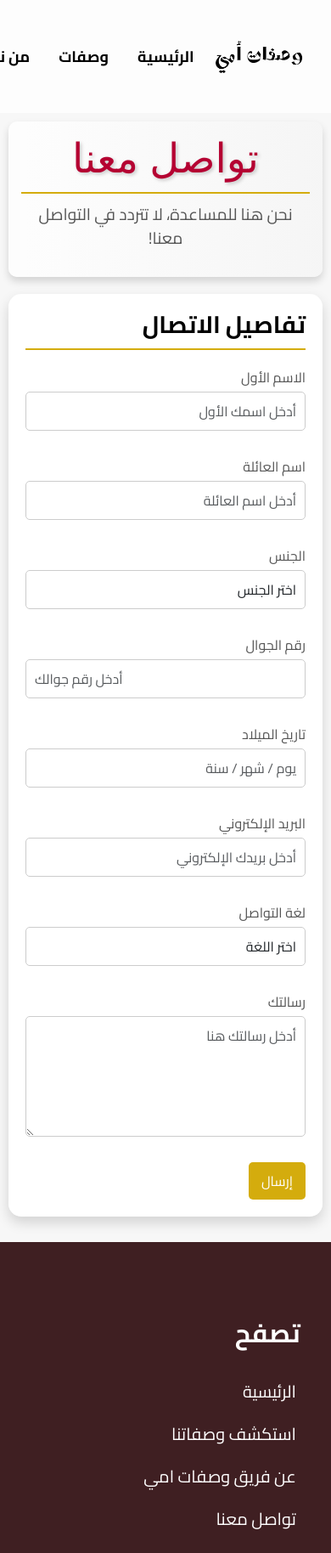
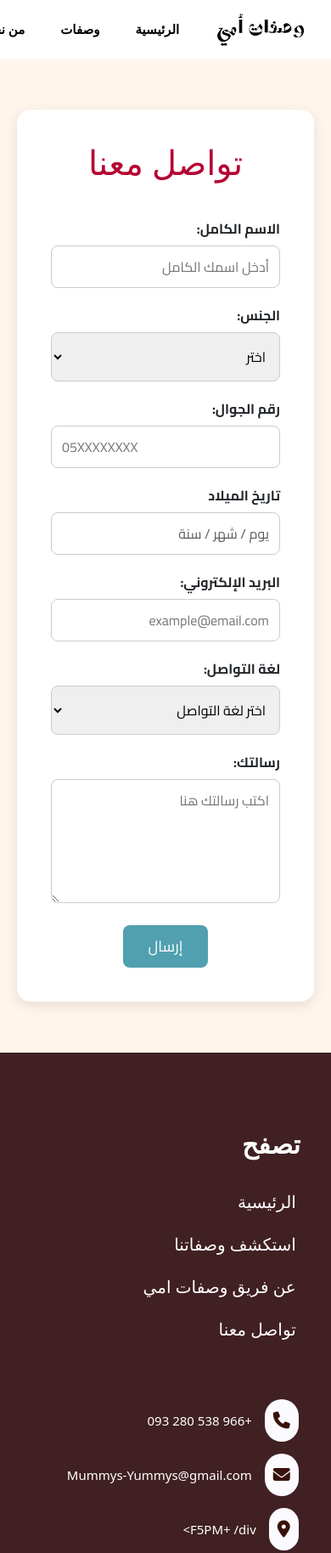
Before and after one commit to RawanTallha/Mummy-s_Yummys, a plain HTML site: page contact.html in a window 390 px wide. Shown: the top 1828 px of the page at 85% size. Drawn offline with nearby package versions, Linux system fonts and the light colour scheme; a web font is replaced by a local one.

Commit message:
fix all problem

```diff
--- a/CSS/contact.css
+++ b/CSS/contact.css
@@ -1,24 +1,8 @@
-@font-face {
-  font-family: 'XPVosta';
-  src: url('/fonts/XP-Vosta/XP-Vosta.ttf') format('truetype');
-  font-weight: normal;
-  font-style: normal;
-}
 
-/* Global Styles */
 body {
-  margin: 0;
-  padding: 0;
-  font-family: 'Cairo', sans-serif;
-  color: #333;
-  background: #f7f7f7;
-  text-align: right;
-  height: 100%;
     overflow-x: hidden;
 }
 
-
-  /* Navigation Bar Styles as in style.css*/
 
 /* NAVBAR */
 nav {
@@ -30,7 +14,7 @@ body {
     z-index: 1000;
     display: flex;
     align-items: center;
-    overflow-x: hidden;
+    overflow-x: auto;
     white-space: nowrap;
     scrollbar-width: none;
     width: 100vw;
@@ -100,256 +84,76 @@ body {
 
 
 
-/* Main Container */
-.main-container {
-  display: flex;
-  flex-direction: column;
-  min-height: 100vh;
-  background: none;
-  padding: 20px;
+/*main*/
+/* ====== تواصل معنا ====== */
+.contact-form-section {
+    background-color: #fff5eb;
+    padding: 60px 20px;
+    font-family: 'Cairo', sans-serif;
+    direction: rtl;
   }
 
-/* Header Section */
-.header-section {
-  background: linear-gradient(to right, rgba(255, 255, 255, 0.8), rgba(245, 245, 245, 0.8));
-  padding: 20px;
-  border-radius: 10px;
+  .contact-form-section h2 {
     text-align: center;
-  margin-bottom: 20px;
-  box-shadow: 0 5px 10px rgba(0, 0, 0, 0.15);
-  transition: transform 0.3s ease;
+    font-size: 2.5rem;
+    color: rgb(181, 2, 50);
+    margin-bottom: 40px;
+    font-family: 'XPVostaRegular';
   }
 
-.header-section:hover {
-  transform: translateY(-3px);
+  .container {
+    max-width: 700px;
+    margin: 0 auto;
+    background: white;
+    padding: 40px;
+    border-radius: 16px;
+    box-shadow: 0 4px 15px rgba(0,0,0,0.1);
   }
 
-.title {
-
-  font-size: 1.75rem;
-  font-family: 'XPVosta';
-  font-weight: normal;
-  color: rgb(181, 2, 50);
-  border-bottom: 2px solid #D4AC0D;
-  padding-bottom: 10px;
+  .form-group {
     margin-bottom: 20px;
-
+    text-align: right;
   }
 
-.subtitle {
-  font-size: 1.2rem;
-  color: #555;
+  .form-group label {
+    display: block;
+    font-weight: bold;
+    margin-bottom: 8px;
   }
 
-/* Form Container */
-.form-container {
-  background: rgba(255, 255, 255, 0.95);
-  border-radius: 15px;
-  padding: 30px;
-  box-shadow: 0 7px 15px rgba(0, 0, 0, 0.15);
-  margin-bottom: 20px;
-  flex: 1;
-  display: flex;
-  flex-direction: column;
+  .form-group input,
+  .form-group select,
+  .form-group textarea {
+    width: 100%;
+    padding: 12px;
+    border: 1px solid #ccc;
+    border-radius: 8px;
+    font-family: inherit;
+    font-size: 1rem;
   }
 
-/* Section Titles */
-.section-title {
-  font-size: 1.75rem;
-  font-family: 'Cairo', sans-serif;
-  font-weight: bold;
-  color: #000;
-  border-bottom: 2px solid #D4AC0D;
-  padding-bottom: 10px;
-  margin-bottom: 20px;
+  .form-group textarea {
+    resize: vertical;
   }
 
-/* Contact Form Styles */
-.contact-details .form-group {
-  margin-bottom: 30px;
-}
-
-.contact-details .form-label {
-  font-weight: normal;
-  color: #555;
-  display: block;
-  margin-bottom: 5px;
-}
-
-.contact-details .form-control {
-  border-radius: 5px;
-  border: 1px solid #ccc;
-  padding: 10px;
-  font-size: 1rem;
-  width: 100%;
-  box-sizing: border-box;
-  transition: border-color 0.3s ease, box-shadow 0.3s ease;
-}
-
-.contact-details .form-control:focus {
-  border-color: #D4AC0D;
-  outline: none;
-  box-shadow: 0 0 7px rgba(212, 172, 13, 0.5);
-}
-
-
-/* التاريخ */
-
-input[type="date"] {
-  direction: rtl     !important;
-    text-align: left   !important;
-  font-family: 'Cairo', sans-serif;
-  padding: 10px;
-  border-radius: 5px;
-  border: 1px solid #ccc;
-  width: 100%;
-  box-sizing: border-box;
-}
-
-
-/* Submit Button */
-.submit-button {
-  background-color: #D4AC0D;
+  .submit-btn {
+    background-color: #51a0af;
     color: white;
+    padding: 12px 30px;
+    font-size: 1.1rem;
     border: none;
-  padding: 10px 15px;
-  border-radius: 5px;
+    border-radius: 8px;
     cursor: pointer;
-  transition: background-color 0.3s ease, transform 0.3s ease;
-}
-
-.submit-button:hover {
-  background-color: #C09100;
-  transform: translateY(-2px);
-  box-shadow: 0 3px 5px rgba(0, 0, 0, 0.2);
-}
-
-/* Responsive adjustments */
-@media (max-width: 768px) {
-  .main-container {
-    padding: 10px;
-  }
-
-  .header-section {
-    padding: 15px;
-  }
-
-  .title {
-    font-size: 2.5rem;
-  }
-
-  .form-container {
-    padding: 20px;
-  }
-
-  .form-footer {
-    flex-direction: column;
-    align-items: stretch;
-  }
-
-  .form-footer .status-select-wrapper {
-    margin-right: 0;
-    margin-bottom: 10px;
-  }
-
-  .form-footer .actions {
-    flex-direction: column;
-    gap: 10px;
-    width: 100%;
-  }
-
-  .form-footer .actions button {
-    width: 100%;
-    margin-left: 0;
-    margin-top: 5px;
-    box-sizing: border-box;
-  }
-
-  nav {
-    padding: 5%;
-  }
-
-  nav a {
-    font-size: 18px;
-    padding: 10px 12px;
-  }
-
-  .nav-split {
-    float: none;
-    margin-left: 0;
-    text-align: center;
-    margin-bottom: 10px;
-  }
-
-  .custom-button,
-  .custom-search {
-    font-size: 14px;
-    padding: 6px 14px;
-    display: block;
-    margin: 5px auto;
-  }
-
-  .custom-navbar img {
-    float: none;
+    transition: 0.3s ease;
     display: block;
     margin: 0 auto;
   }
 
-
-
-
-  /* Footer Section */
-  .form-footer {
-   display: flex;
-   justify-content: space-between;
-   align-items: center;
-   margin-top: 50px;
+  .submit-btn:hover {
+    background-color: #3c8a96;
   }
 
 
-
-
-  .form-footer .status-select-wrapper {
-   flex: 1;
-   margin-right: 10px;
-  }
-
-
-
-
-  /* Attachment Styles */
-  .attachment-wrapper {
-   text-align: center;
-   margin-top: 10px;
-  }
-
-
-
-
-  .attachment-wrapper .form-label {
-   display: inline-flex;
-   align-items: center;
-   padding: 5px 10px;
-   color: #555;
-   border-radius: 5px;
-   cursor: pointer;
-   background: none;
-   transition: color 0.3s ease;
-  }
-
-
-
-
-  .attachment-wrapper .form-label:hover {
-   color: #D4AC0D;
-  }
-
-
-
-
-  .attachment-wrapper .form-label i {
-   margin-left: 5px;
-  }
 
 
 
@@ -452,4 +256,3 @@ input[type="date"] {
         grid-template-columns: 1fr !important;
     }
 }
-}
--- a/contact.html
+++ b/contact.html
@@ -1,61 +1,41 @@
 <!DOCTYPE html>
 <html lang="ar" dir="rtl">
+
 <head>
   <meta charset="UTF-8">
   <meta name="viewport" content="width=device-width, initial-scale=1.0">
-  <title>تواصل معنا</title>
+  <title> تواصل معنا</title>
 
-<link rel="stylesheet" href="https://cdnjs.cloudflare.com/ajax/libs/font-awesome/6.0.0/css/all.min.css">
-
-  <!-- خط XP Vosta -->
+  <!-- ====== الخطوط ====== -->
   <link rel="stylesheet" media="screen" href="https://fontlibrary.org/face/xp-vosta" type="text/css" />
-
-  <!-- خطوط أخرى -->
   <link rel="preconnect" href="https://fonts.googleapis.com">
   <link rel="preconnect" href="https://fonts.gstatic.com" crossorigin>
   <link href="https://fonts.googleapis.com/css2?family=Oi&family=Amiri:wght@400;700&display=swap" rel="stylesheet">
   <link href="https://fonts.googleapis.com/css2?family=Cairo:wght@400;700&display=swap" rel="stylesheet">
 
-  <!-- Bootstrap -->
+  <!-- ====== Bootstrap ====== -->
   <link href="https://cdn.jsdelivr.net/npm/bootstrap@5.3.3/dist/css/bootstrap.min.css" rel="stylesheet">
 
+  <!-- ====== Font Awesome ====== -->
+  <link rel="stylesheet" href="https://cdnjs.cloudflare.com/ajax/libs/font-awesome/6.5.0/css/all.min.css">
 
-  <link rel="stylesheet" href="/CSS/contact.css">
-
-  <!-- تخصيص العنوان -->
-  <style>
-    .title {
-      font-family: 'XPVostaRegular', sans-serif;
-      font-size: 3rem;
-      color: rgb(181, 2, 50);
-      text-shadow: 2px 2px 4px rgba(0, 0, 0, 0.2);
-      margin-bottom: 10px;
-    }
-  </style>
-
-<link rel="stylesheet" href="https://cdnjs.cloudflare.com/ajax/libs/font-awesome/6.0.0/css/all.min.css">
-
+  <!-- ====== ملف CSS الخاص ====== -->
+  <link rel="stylesheet" href="CSS/contact.css">
 </head>
 
 <body>
-<!-- Navbar (similar to the view recipe page) -->
+
+  <!-- ====== Navbar ====== -->
   <nav class="custom-navbar">
-  <!-- Rightmost: Logo -->
     <div class="nav-right">
       <a href="#Home"><img src="assets/initial-logo.png" alt="Mummy's Yummy's logo"></a>
     </div>
-
-
-  <!-- Center: Links -->
     <div class="nav-center">
       <a href="#Home-page">الرئيسية</a>
       <a href="#Recipe-page">وصفات</a>
       <a href="#about-us">من نحن</a>
       <a href="#contact">تواصل معنا</a>
     </div>
-
-
-  <!-- Leftmost: Buttons -->
     <div class="nav-left">
       <div class="search-container">
         <button class="custom-navbar-button">
@@ -68,132 +48,99 @@
     </div>
   </nav>
 
+<!-- ====== main====== -->
+  <section class="contact-form-section">
+    <div class="container">
+      <h2>تواصل معنا</h2>
+      <form action="#" method="post">
+        <div class="form-group">
+          <label for="name">الاسم الكامل:</label>
+          <input type="text" id="name" name="name" required placeholder="أدخل اسمك الكامل">
+        </div>
+
+        <div class="form-group">
+          <label for="gender">الجنس:</label>
+          <select id="gender" name="gender" required>
+            <option value="" disabled selected>اختر</option>
+            <option value="female">أنثى</option>
+            <option value="male">ذكر</option>
+            <option value="other">أخرى</option>
+          </select>
+        </div>
+
+        <div class="form-group">
+          <label for="mobile">رقم الجوال:</label>
+          <input type="tel" id="mobile" name="mobile" required placeholder="05XXXXXXXX">
+        </div>
+
+        <div class="form-group">
+          <label for="dob"></label>
+          <label for="dob" class="form-label">تاريخ الميلاد</label>
+      <input type="text" id="dob" class="form-control" placeholder="يوم / شهر / سنة" onfocus="(this.type='date')" onblur="if(!this.value)this.type='text'" required>
+        </div>
+
+        <div class="form-group">
+          <label for="email">البريد الإلكتروني:</label>
+          <input type="email" id="email" name="email" required placeholder="example@email.com">
+        </div>
+
+        <div class="form-group">
+          <label for="language">لغة التواصل:</label>
+          <select id="language" name="language" required>
+            <option value="" disabled selected>اختر لغة التواصل</option>
+            <option value="arabic">العربية</option>
+            <option value="english">English</option>
+            <option value="french">Français</option>
+          </select>
+        </div>
+
+        <div class="form-group">
+          <label for="message">رسالتك:</label>
+          <textarea id="message" name="message" rows="5" placeholder="اكتب رسالتك هنا" required></textarea>
+        </div>
+
+        <button type="submit" class="submit-btn">إرسال</button>
+      </form>
+    </div>
+  </section>
 
 
 
 
-  <!-- Contact Section -->
-  <div class="main-container">
-    <header class="header-section">
-      <h1 class="title">تواصل معنا</h1>
-      <p class="subtitle">نحن هنا للمساعدة، لا تتردد في التواصل معنا!</p>
-    </header>
-
-    <div class="form-container">
-      <form id="contactForm" method="post" action="#">
-        <section class="contact-details">
-          <h2 class="section-title">تفاصيل الاتصال</h2>
-
-          <div class="form-group">
-            <label for="firstName" class="form-label">الاسم الأول</label>
-            <input type="text" id="firstName" class="form-control" placeholder="أدخل اسمك الأول" required>
-          </div>
-
-          <div class="form-group">
-            <label for="lastName" class="form-label">اسم العائلة</label>
-            <input type="text" id="lastName" class="form-control" placeholder="أدخل اسم العائلة" required>
-          </div>
-
-          <div class="form-group">
-            <label for="gender" class="form-label">الجنس</label>
-            <select id="gender" class="form-control" required>
-              <option value="">اختر الجنس</option>
-              <option value="male">ذكر</option>
-              <option value="female">أنثى</option>
-              <option value="other">آخر</option>
-            </select>
-          </div>
-
-          <div class="form-group">
-            <label for="mobile" class="form-label">رقم الجوال</label>
-            <input type="tel" id="mobile" class="form-control" placeholder="أدخل رقم جوالك" required>
-          </div>
-
-          <div class="form-group">
-            <label for="dob" class="form-label">تاريخ الميلاد</label>
-      <input type="text" id="dob" class="form-control" placeholder="يوم / شهر / سنة" onfocus="(this.type='date')" onblur="if(!this.value)this.type='text'" required>
-
-
-          </div>
-
-          <div class="form-group">
-            <label for="email" class="form-label">البريد الإلكتروني</label>
-            <input type="email" id="email" class="form-control" placeholder="أدخل بريدك الإلكتروني" required>
-          </div>
-
-          <div class="form-group">
-            <label for="language" class="form-label">لغة التواصل</label>
-            <select id="language" class="form-control" required>
-              <option value="">اختر اللغة</option>
-              <option value="arabic">العربية</option>
-              <option value="english">الإنجليزية</option>
-              <option value="french">الفرنسية</option>
-            </select>
-          </div>
-
-          <div class="form-group">
-            <label for="message" class="form-label">رسالتك</label>
-            <textarea id="message" class="form-control" rows="5" placeholder="أدخل رسالتك هنا" required></textarea>
-          </div>
-        </section>
-
-        <div class="actions">
-          <button type="submit" class="submit-button">إرسال</button>
-        </div>
-      </form>
-    </div>
-  </div>
-
-  <script src="https://cdn.jsdelivr.net/npm/bootstrap@5.3.3/dist/js/bootstrap.bundle.min.js"></script>
-
-
-
-
- <!-- Footer as in Index -->
+  <!-- ====== Footer ====== -->
   <footer id="contact" class="contact">
     <div class="contact-browse">
       <p class="contact-icons-header">تصفح</p>
       <ul>
-          <li>
-              <a href="#Home-page">الرئيسية</a>
-          </li>
-          <li>
-              <a href="#Recipe-page">استكشف وصفاتنا</a>
-          </li>
-          <li>
-              <a href="#Recipe-page">عن فريق وصفات امي</a>
-          </li>
-          <li>
-              <a href="#Recipe-page">تواصل معنا</a>
-          </li>
+        <li><a href="#Home-page">الرئيسية</a></li>
+        <li><a href="#Recipe-page">استكشف وصفاتنا</a></li>
+        <li><a href="#Recipe-page">عن فريق وصفات امي</a></li>
+        <li><a href="#Recipe-page">تواصل معنا</a></li>
       </ul>
     </div>
-
     <div class="contact-icons">
       <ul>
         <li>
           <div class="contact-info-details">
-                  <a href="" target="_blank"><i class="fa-solid fa-phone"></i></a>
+            <a href="#"><i class="fa-solid fa-phone"></i></a>
             <p>+966 538 280 093</p>
           </div>
         </li>
         <li>
           <div class="contact-info-details">
-                  <a href="" target="_blank"><i class="fa-solid fa-envelope"></i></a>
+            <a href="#"><i class="fa-solid fa-envelope"></i></a>
             <p>Mummys-Yummys@gmail.com</p>
           </div>
         </li>
         <li>
           <div class="contact-info-details">
-                  <a href="" target="_blank"><i class="fa-solid fa-location-dot"></i></a>
-                  <p>F5PM+P4 Al-Balad, Jeddah</p>
-              </div>
+            <a href="#"><i class="fa-solid fa-location-dot"></i></a>
+            <p>F5PM+
+              /div>
                 </li>
             </ul>
         </div>
         <img src="assets/footer.png" alt="footer pic">
     </footer>
-
-
             </body>
-</html>
+</html
```
Also changed, not shown: about-us.html (+1 -1 lines). Lines whose indentation alone changed are shown as unchanged.
